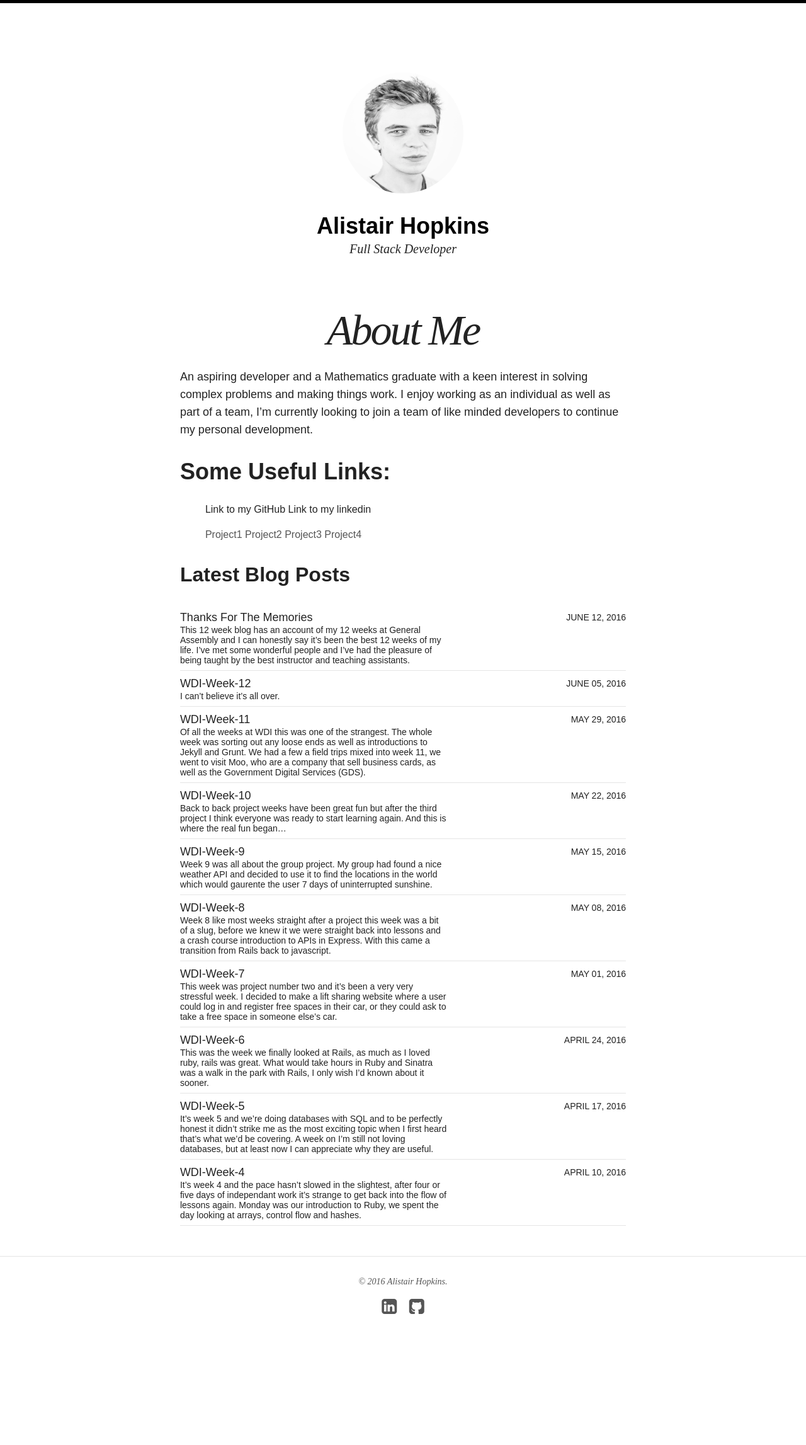
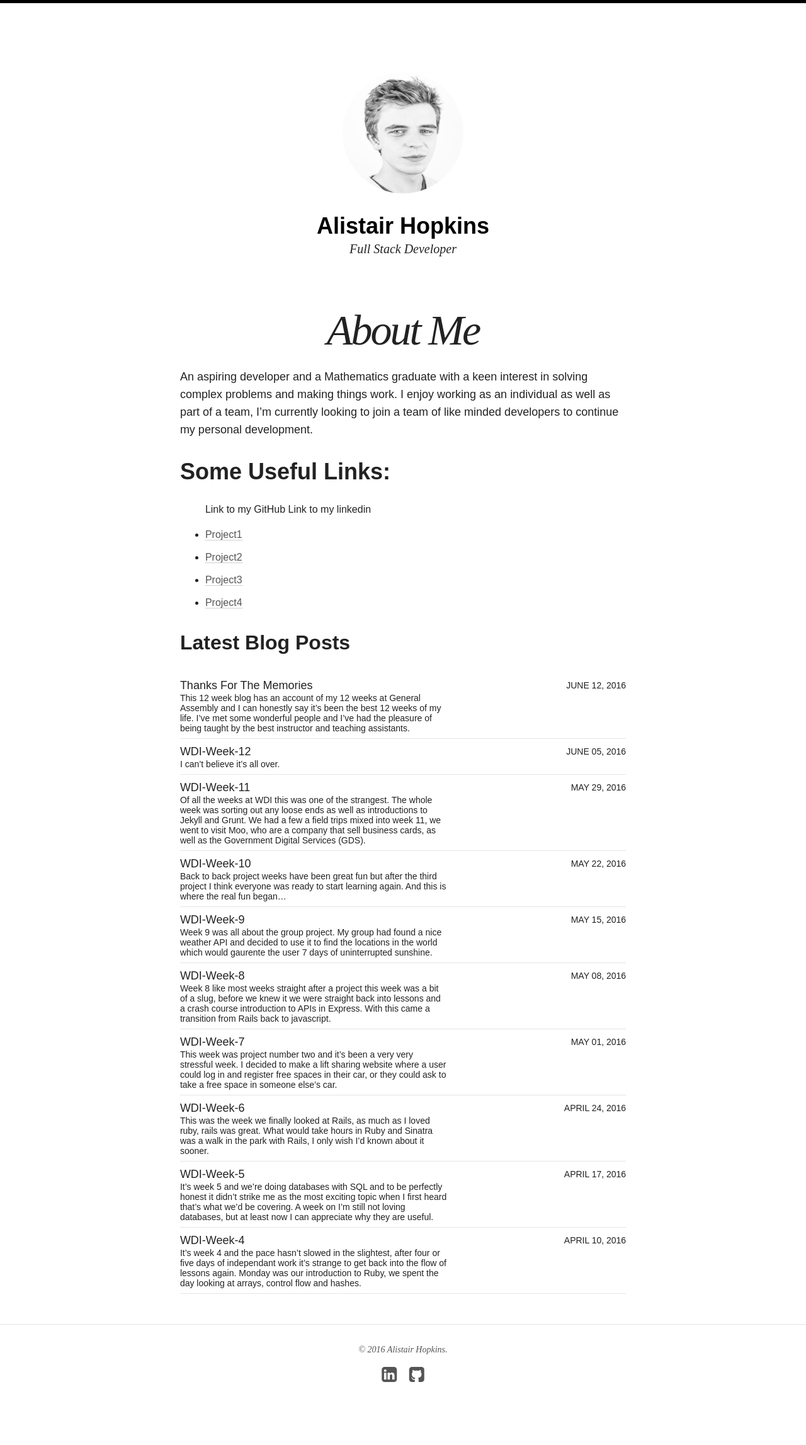
Before and after one commit to AlistairHopkins92/AlistairHopkins92.github.io, a Jekyll site: the page built from index.html, in a window 1280 px wide. Shown: the whole page at 63% size. Built offline with Jekyll 4.4.1, drawn with Linux system fonts in a browser that asks for light colours; nearby versions of some CDN libraries; before the commit the page ends 2186 px from its top, so only the background shows below that.

Commit message:
messing with lis

```diff
--- a/index.html
+++ b/index.html
@@ -12,10 +12,10 @@ search_omit: true
 <a href="https://www.linkedin.com/in/alistairhopkins92">Link to my linkedin</a>
 </ul>
 <ul>
-<a href="">Project1</a>
-<a href="">Project2</a>
-<a href="">Project3</a>
-<a href="">Project4</a>
+<li><a href="">Project1</a></li>
+<li><a href="">Project2</a></li>
+<li><a href="">Project3</a></li>
+<li><a href="">Project4</a></li>
 </ul>
 <h2>Latest Blog Posts</h2>
 <ul class="post-list">
```
